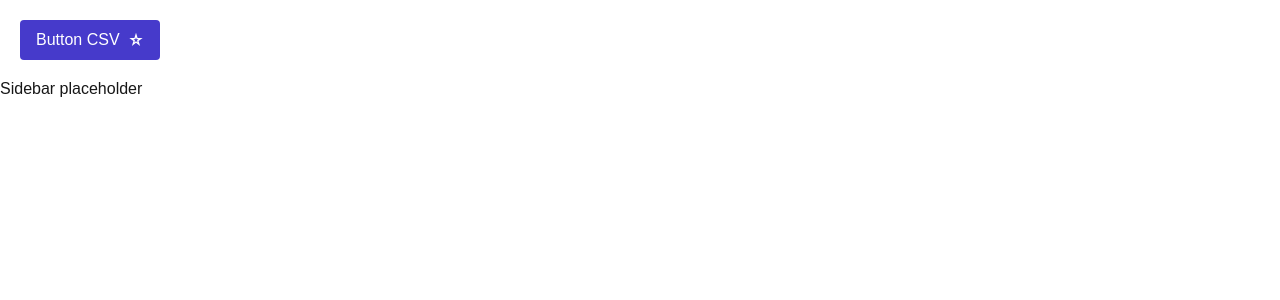
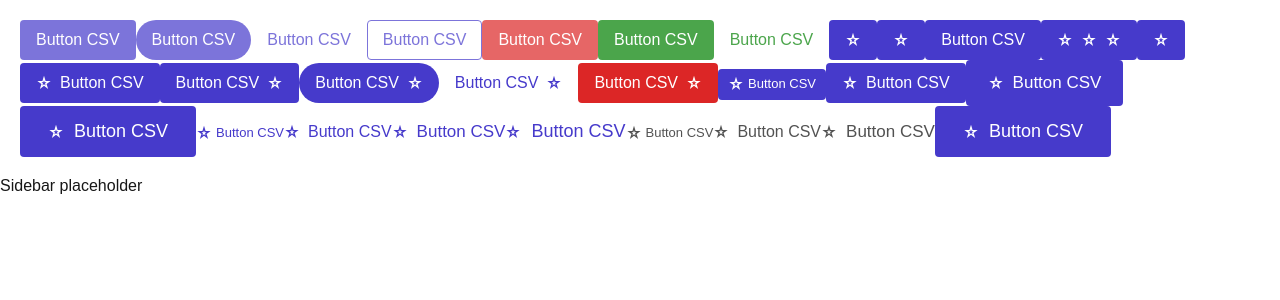
Before and after one commit to jalbe0076/component_kit, a Next.js app: page / in a window 1280 px wide. Shown: the top 300 px of the page. Built offline with nearby package versions, Linux system fonts and the light colour scheme.

Commit message:
Adjust button CSS style sheet to allow custom styling

```diff
--- a/src/app/page.tsx
+++ b/src/app/page.tsx
@@ -1,7 +1,7 @@
 "use client";
 import { Button } from "../components";
+import styles from "./page.module.scss";
 import StarIcon from "../icons/StarIcon";
-import styles from "./page.module.scss";
 
 export default function Home() {
   const handleClick = () => {
@@ -10,7 +10,36 @@ export default function Home() {
 
   return (
     <div style={{margin: "20px"}}>
-      <Button className={styles.test} iconRightClassName={styles.test2} iconRight={<StarIcon/>} onClick={handleClick}>Button CSV</Button>
+      <Button className={styles.test} iconLeftClassName={styles.test2} disabled onClick={handleClick}>Button CSV</Button>
+      <Button className={styles.test} iconLeftClassName={styles.test2} disabled  rounded={true}  onClick={handleClick}>Button CSV</Button>
+      <Button className={styles.test} iconLeftClassName={styles.test2} disabled variant="secondary" onClick={handleClick}>Button CSV</Button>
+      <Button className={styles.test} iconLeftClassName={styles.test2}  disabled variant="outline" onClick={handleClick}>Button CSV</Button>
+      <Button className={styles.test} iconLeftClassName={styles.test2} disabled color="#008000" variant="destructive" onClick={handleClick}>Button CSV</Button>
+      <Button className={styles.test} iconLeftClassName={styles.test2} disabled color="#008000" onClick={handleClick}>Button CSV</Button>
+      <Button className={styles.test} iconLeftClassName={styles.test2} disabled variant="secondary" color="#008000" onClick={handleClick}>Button CSV</Button>
+      <Button className={styles.test} iconLeftClassName={styles.test2}  onClick={handleClick}><span><StarIcon/></span></Button>
+      <Button className={styles.test} iconLeftClassName={styles.test2} iconRight={<StarIcon/>} onClick={handleClick}></Button>
+      <Button className={styles.test} iconLeftClassName={styles.test2} onClick={handleClick}>Button CSV</Button>
+      <Button className={styles.test} iconLeftClassName={styles.test2} iconLeft={<StarIcon/>} iconRight={<StarIcon/>} onClick={handleClick}><StarIcon/></Button>
+      <Button className={styles.test} iconLeftClassName={styles.test2} iconLeft={<StarIcon/>} onClick={handleClick}></Button>
+      <Button className={styles.test} iconLeftClassName={styles.test2} iconLeft={<StarIcon/>}  onClick={handleClick}>Button CSV</Button>
+      <Button className={styles.test} iconLeftClassName={styles.test2} iconRight={<StarIcon/>} onClick={handleClick}>Button CSV</Button>
+      <Button className={styles.test} iconLeftClassName={styles.test2}  rounded={true} iconRight={<StarIcon/>} onClick={handleClick}>Button CSV</Button>
+      <Button className={styles.test} iconLeftClassName={styles.test2} iconRight={<StarIcon/>} variant="secondary" onClick={handleClick}>Button CSV</Button>
+      <Button className={styles.test} iconLeftClassName={styles.test2} iconRight={<StarIcon/>} color="#008000" variant="destructive" onClick={handleClick}>Button CSV</Button>
+      <Button className={styles.test} iconLeftClassName={styles.test2} iconLeft={<StarIcon/>} size="sm" onClick={handleClick}>Button CSV</Button>
+      <Button className={styles.test} iconLeftClassName={styles.test2} iconLeft={<StarIcon/>} size="md" onClick={handleClick}>Button CSV</Button>
+      <Button className={styles.test} iconLeftClassName={styles.test2} iconLeft={<StarIcon/>} size="lg" onClick={handleClick}>Button CSV</Button>
+      <Button className={styles.test} iconLeftClassName={styles.test2} iconLeft={<StarIcon/>} size="xl" onClick={handleClick}>Button CSV</Button>
+      <Button className={styles.test} iconLeftClassName={styles.test2} iconLeft={<StarIcon/>} size="sm" variant="link-color" onClick={handleClick}>Button CSV</Button>
+      <Button className={styles.test} iconLeftClassName={styles.test2} iconLeft={<StarIcon/>} size="md" variant="link-color" onClick={handleClick}>Button CSV</Button>
+      <Button className={styles.test} iconLeftClassName={styles.test2} iconLeft={<StarIcon/>} size="lg" variant="link-color" onClick={handleClick}>Button CSV</Button>
+      <Button className={styles.test} iconLeftClassName={styles.test2} iconLeft={<StarIcon/>} size="xl" variant="link-color" onClick={handleClick}>Button CSV</Button>
+      <Button className={styles.test} iconLeftClassName={styles.test2} iconLeft={<StarIcon/>} size="sm" variant="link-grey" onClick={handleClick}>Button CSV</Button>
+      <Button className={styles.test} iconLeftClassName={styles.test2} iconLeft={<StarIcon/>} size="md" variant="link-grey" onClick={handleClick}>Button CSV</Button>
+      <Button className={styles.test} iconLeftClassName={styles.test2} iconLeft={<StarIcon/>} size="lg" variant="link-grey" onClick={handleClick}>Button CSV</Button>
+      <Button className={styles.test} iconLeftClassName={styles.test2} iconLeft={<StarIcon/>} size="xl" onClick={handleClick}>Button CSV</Button>
+
     </div>
   );
 }
--- a/src/components/Button/button.module.scss
+++ b/src/components/Button/button.module.scss
@@ -54,10 +54,7 @@
         }
     }
 
-    &.primary {
-        background-color: var(--btn-primary-color);
-        color: var(--btn-secondary-color);
-    }
+
 
     &:hover:not([disabled]) {
         cursor: pointer;
@@ -69,7 +66,22 @@
         cursor: not-allowed;
     }
 
-    &.secondary, &.outline {
+    &.destructive {
+        background-color: #dc2626;
+        color: var(--btn-secondary-color);
+
+        &:hover:not([disabled]) {
+            background-color: #b91c1c;
+        }
+    }
+}
+
+.primary {
+    background-color: var(--btn-primary-color);
+    color: var(--btn-secondary-color);
+}
+
+.secondary, .outline {
     background-color: var(--btn-secondary-color);
     color: var(--btn-primary-color);
     fill: var(--btn-primary-color);
@@ -80,22 +92,13 @@
     }
 }
 
-    &.outline {
+.outline {
     padding: calc(var(--paddingY) - 1px) calc(var(--paddingX) - 1px);
     border: 1px solid var(--btn-primary-color);
 }
 
-    &.destructive {
-        background-color: #dc2626;
-        color: var(--btn-secondary-color);
-
-        &:hover:not([disabled]) {
-            background-color: #b91c1c;
-        }
-    }
-
-    &.link-color,
-    &.link-grey{
+.link-color,
+.link-grey{
     padding: 0;
     border: none;
     box-shadow: none;
@@ -107,7 +110,7 @@
     }
 }
 
-    &.link-color {
+.link-color {
     color: var(--btn-primary-color);
     fill: var(--btn-primary-color);
 
@@ -117,7 +120,7 @@
     }
 }
 
-    &.link-grey {
+.link-grey {
     color: #525252;
     fill: #525252;
 
@@ -126,4 +129,3 @@
         fill: #171717;
     }
 }
-}
```
Lines whose indentation alone changed are shown as unchanged.
